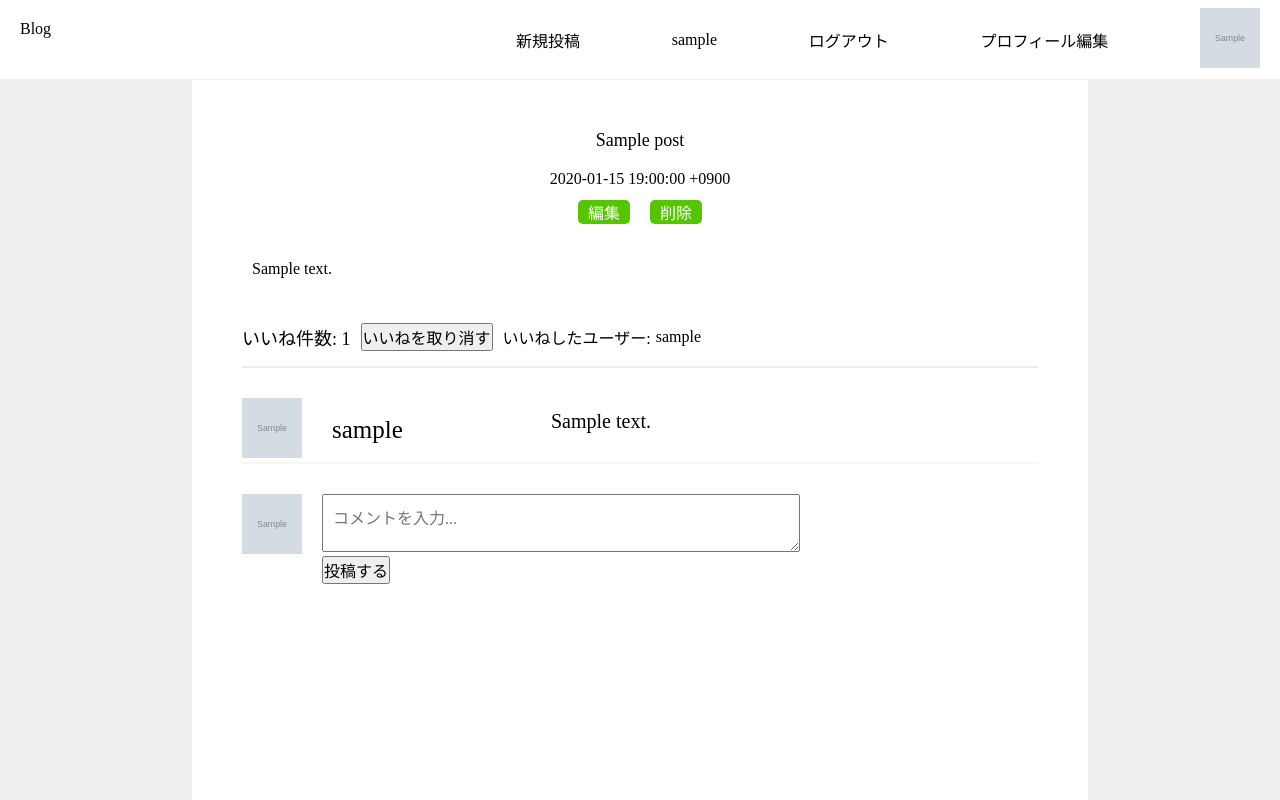
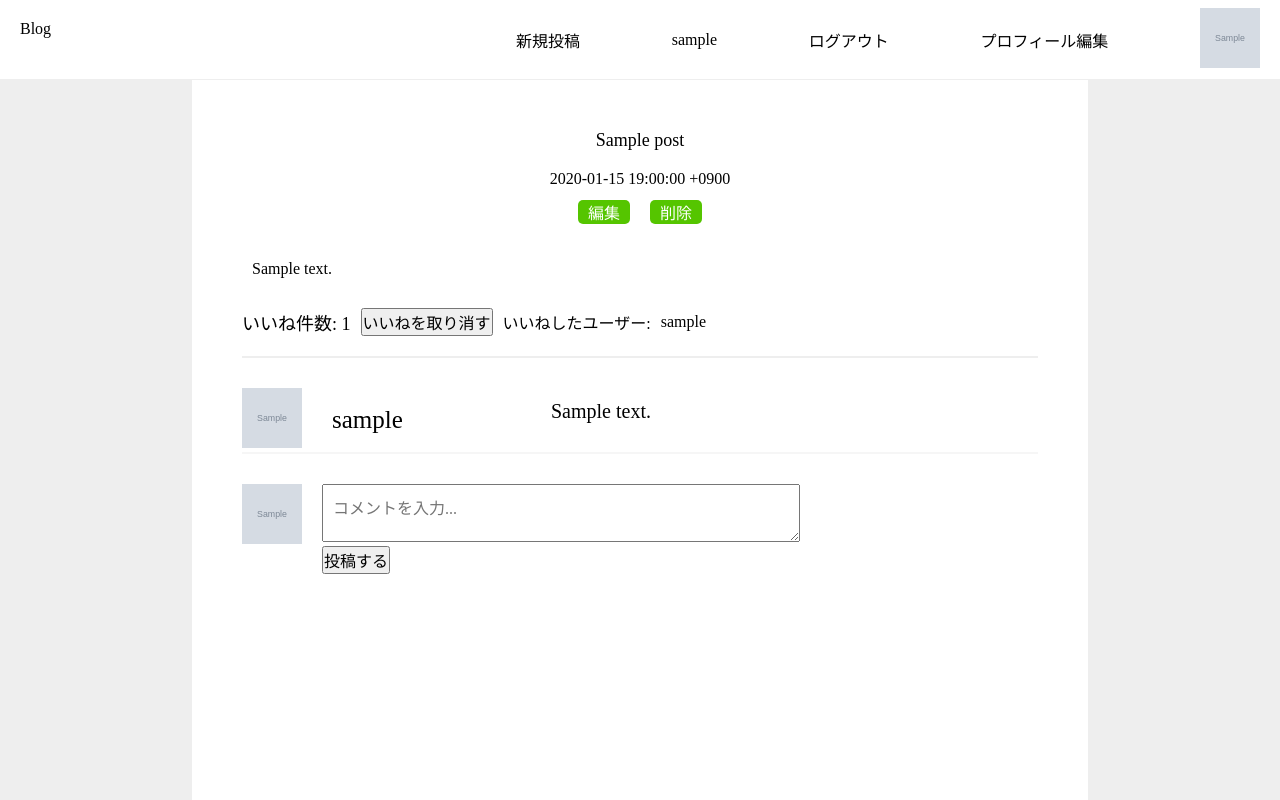
Before and after one commit to h-asuka/hobby_blog, a Rails app: page /posts/1 in a window 1280 px wide. Run offline with Rails 7, Linux system fonts and the light colour scheme; a user stored in the database is signed in; tables that the repository leaves empty hold one stand-in row (values such as "Sample post"); grey boxes marked "Sample" are stand-in pictures; style sheets or scripts are compiled from the project's sources; some libraries are stand-ins or nearby versions.

Commit message:
ログインしているかの判定をつけた

```diff
--- a/app/assets/stylesheets/_posts_show.scss
+++ b/app/assets/stylesheets/_posts_show.scss
@@ -55,9 +55,10 @@
       padding: 10px;
     }
     &__like {
-      height: 60px;
+      height: 100%;
       display: flex;
-      margin-top: 20px;
+      // margin-top: 20px;
+      padding: 20px 0px 20px 0px;
       align-items: center;
       border-bottom: 2px solid #EEEEEE;
       &__count {
@@ -70,14 +71,14 @@
         margin-left: 10px;
       }
       &__user-name {
-        margin-left: 5px;
-        width: 45%;
+        width: 47%;
+        display: flex;
+        flex-wrap: wrap;
         .user-nickname {
           text-decoration: none;
           color: black;
-          overflow-x: auto;
-          white-space: nowrap;
           display: block;
+          margin-left: 10px;
         }
       }
     }
--- a/app/controllers/posts_controller.rb
+++ b/app/controllers/posts_controller.rb
@@ -1,4 +1,6 @@
 class PostsController < ApplicationController
+  before_action :move_to_index, except: :index
+
   def index
     @all_ranks = Post.find(Like.group(:post_id).order('count(post_id) desc').limit(11).pluck(:post_id))
     @new_posts = Post.limit(11).order(" created_at DESC ")
@@ -53,6 +55,10 @@
     params.require(:post).permit(:title, :content).merge(user_id: current_user.id)
   end
 
+  def move_to_index
+    redirect_to new_user_session_path unless user_signed_in?
+  end
+
   #ガード節
   # def not_edit_user
   #   if @post.user_id != current_user.id
--- a/app/controllers/users_controller.rb
+++ b/app/controllers/users_controller.rb
@@ -1,4 +1,6 @@
 class UsersController < ApplicationController
+  before_action :move_to_index, except: :index
+
   def show
     @user = User.find(params[:id])
     @posts = @user.posts
@@ -41,4 +43,8 @@
     params.require(:user).permit(:nickname, :email, :image)
   end
 
+  def move_to_index
+    redirect_to new_user_session_path unless user_signed_in?
+  end
+
 end
--- a/app/views/devise/sessions/new.html.haml
+++ b/app/views/devise/sessions/new.html.haml
@@ -13,3 +13,5 @@
           = f.password_field :password, autocomplete: "current-password"
         .actions
           = f.submit "Log in"
+        .new
+          = link_to "まだ新規登録されてない方はこちら", new_user_registration_path, class: "new-register"
```
Also changed, not shown: app/views/posts/show.html.haml (+9 -12 lines), app/views/users/_showmain.html.haml (deleted, +0 -30 lines).
